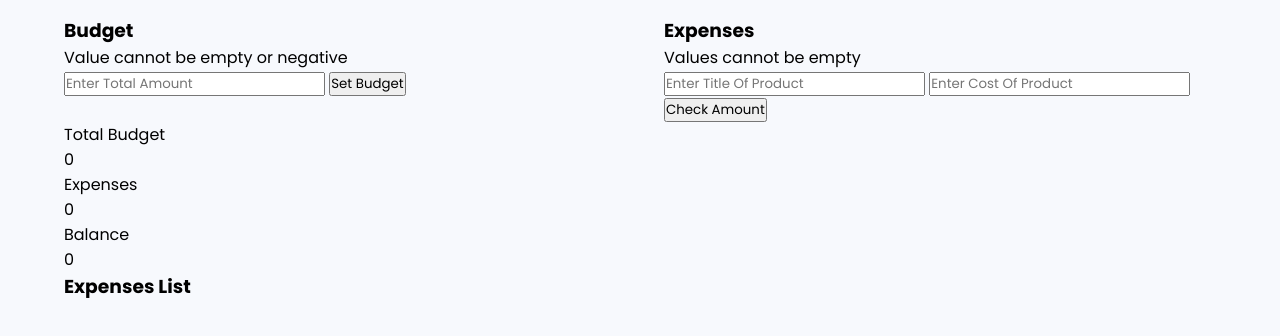
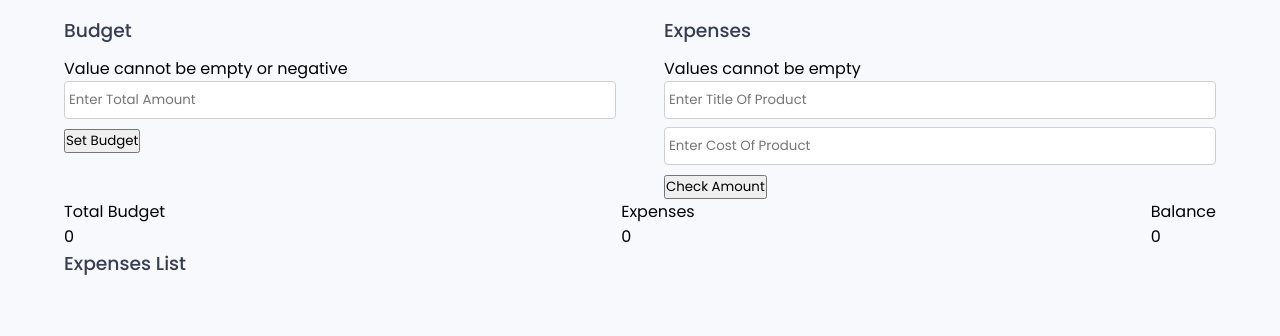
Before and after one commit to thorcamara/Budget_app, a plain HTML site: page index.html in a window 1280 px wide. Drawn offline with Linux system fonts and the light colour scheme.

Commit message:
Styled .flex-space, .wrapper and .container

```diff
--- a/style.css
+++ b/style.css
@@ -33,3 +33,27 @@ body {
   display: flex;
   align-items: center;
 }
+
+.flex-space {
+  display: flex;
+  justify-content: space-between;
+  align-items: center;
+}
+
+.wrapper h3 {
+  color: #363d55;
+  font-weight: 500;
+  margin-bottom: 0.6em;
+}
+
+.container input {
+  display: block;
+  width: 100%;
+  padding: 0.6em 0.3em;
+  border: 1px solid #d0d0d0;
+  border-radius: 0.3em;
+  color: #414a67;
+  outline: none;
+  font-weight: 400;
+  margin-bottom: 0.6em;
+}
```
